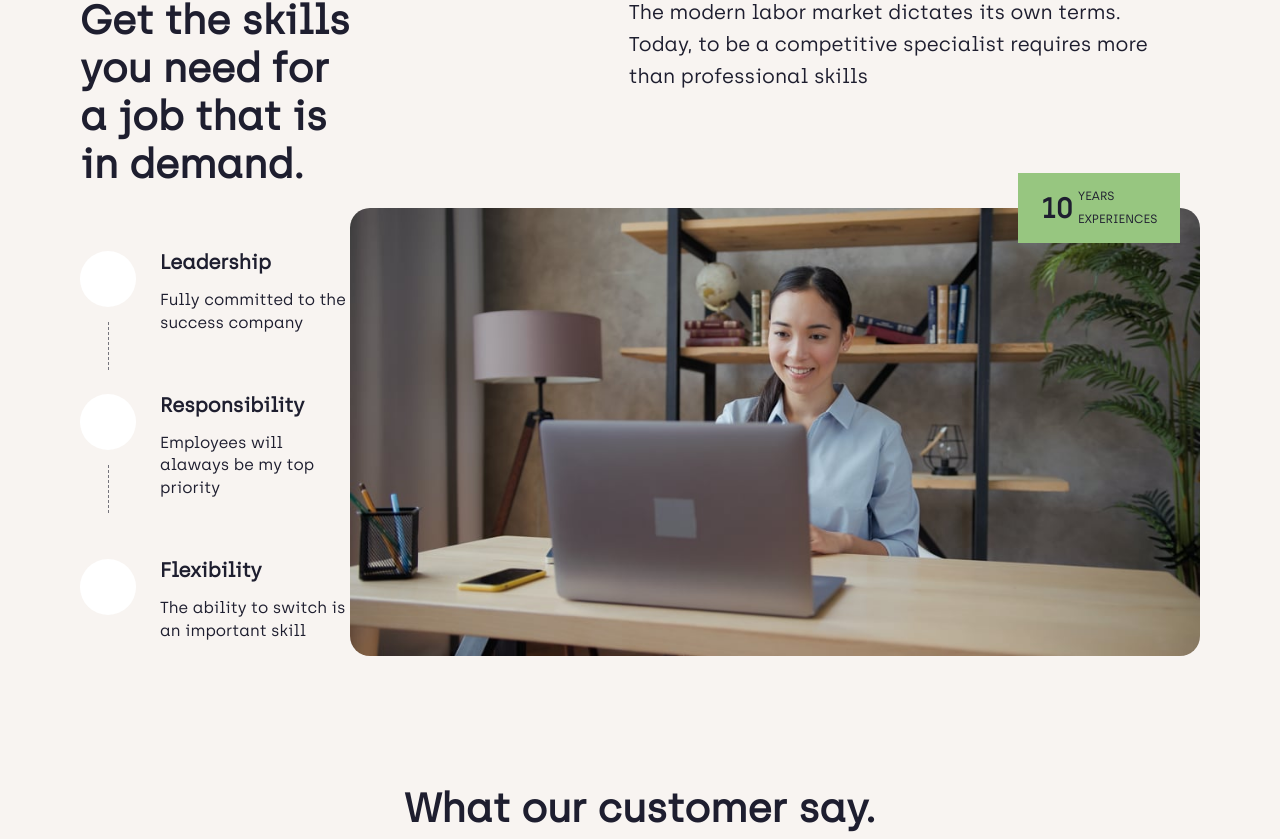
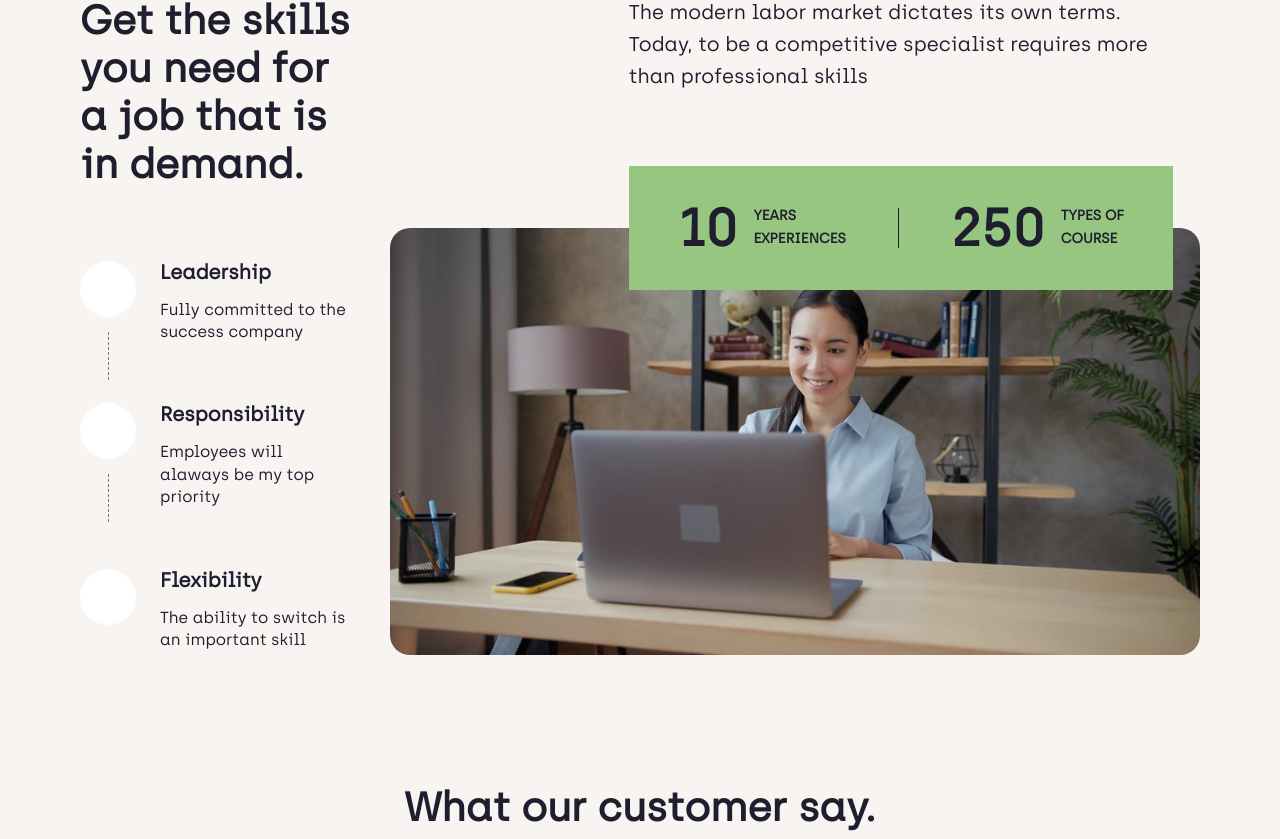
Before and after one commit to MathisHumbert/react-clone-skillex-website, a React (Create React App) app: page / in a window 1280 px wide. Shown: the part 1501-2340 px from the top of the page. Built offline with nearby package versions, Linux system fonts and the light colour scheme.

Commit message:
desktop style almost done

```diff
--- a/src/sections/Contact_Footer/Contact.js
+++ b/src/sections/Contact_Footer/Contact.js
@@ -98,5 +98,16 @@ const Wrapper = styled.article`
       font-size: 16px;
     }
   }
+
+  @media (min-width: 998px) {
+    flex-direction: row;
+    gap: 0;
+    align-items: center;
+    justify-content: space-between;
+
+    ul {
+      column-gap: 4rem;
+    }
+  }
 `;
 export default Contact;
--- /dev/null
+++ b/src/sections/Skills/Block.js
@@ -0,0 +1,65 @@
+import React from 'react';
+import styled from 'styled-components';
+
+const Block = () => {
+  return (
+    <Wrapper>
+      <div className="first">
+        <h2>10</h2>
+        <p>
+          years <br /> experiences
+        </p>
+      </div>
+      <div className="bar"></div>
+      <div className="second">
+        <h2>250</h2>
+        <p>
+          types of <br /> course
+        </p>
+      </div>
+    </Wrapper>
+  );
+};
+
+const Wrapper = styled.div`
+  display: none;
+  align-items: center;
+  justify-content: center;
+  background: var(--green-color);
+  width: 544px;
+  height: 124px;
+  gap: 52px;
+  position: absolute;
+  top: 0;
+  transform: translateY(-50%);
+  right: calc(4vw - 24px);
+
+  .first,
+  .second {
+    display: flex;
+    align-items: center;
+    gap: 16px;
+  }
+
+  .bar {
+    width: 1px;
+    height: 40px;
+    background: var(--primary-color);
+  }
+
+  h2 {
+    font-size: 52px;
+  }
+
+  p {
+    font-size: 14px;
+    text-transform: uppercase;
+    font-weight: 700;
+  }
+
+  @media (min-width: 998px) {
+    display: flex;
+  }
+`;
+
+export default Block;
--- a/src/sections/Skills/Content.js
+++ b/src/sections/Skills/Content.js
@@ -26,6 +26,12 @@ const Wrapper = styled.div`
     grid-template-columns: auto auto;
     align-items: center;
     justify-items: center;
+    gap: 40px;
+    margin-top: 20px;
+  }
+
+  @media (min-width: 1220px) {
+    margin-top: 40px;
   }
 `;
 export default Content;
--- a/src/sections/Skills/Slider.js
+++ b/src/sections/Skills/Slider.js
@@ -7,9 +7,10 @@ const Slider = () => {
   let trigger = true;
 
   const slider = () => {
-    console.log('passed');
+    if (window.innerWidth >= 998) return;
     const firstY = first.current.getBoundingClientRect().y;
     const secondY = second.current.getBoundingClientRect().y;
+
     if (firstY > secondY) {
       second.current.style.opacity = 1;
       first.current.style.transform = 'translateY(100%)';
@@ -33,12 +34,12 @@ const Slider = () => {
     }
   };
 
-  // useEffect(() => {
-  //   let sliderTimeout = setInterval(() => {
-  //     slider();
-  //   }, 3000);
-  //   return () => clearInterval(sliderTimeout);
-  // }, [trigger]);
+  useEffect(() => {
+    let sliderTimeout = setInterval(() => {
+      slider();
+    }, 3000);
+    return () => clearInterval(sliderTimeout);
+  }, [trigger]);
 
   return (
     <Wrapper className="content">
@@ -88,6 +89,7 @@ const Wrapper = styled.div`
     p {
       font-size: 12px;
       text-transform: uppercase;
+      line-height: 12px;
     }
   }
 
@@ -95,6 +97,10 @@ const Wrapper = styled.div`
     transform: translateY(-100%);
     opacity: 0;
   }
+
+  @media (min-width: 998px) {
+    display: none;
+  }
 `;
 
 export default Slider;
--- a/src/sections/Skills/Video.js
+++ b/src/sections/Skills/Video.js
@@ -1,6 +1,7 @@
 import React from 'react';
 import styled from 'styled-components';
 import img from '../../images/1290604435-1a41ad0506cf2496dab491080f83e4dff26dc61eec8bf5f23.jpeg';
+import Block from './Block';
 import Slider from './Slider';
 
 const Video = () => {
@@ -8,6 +9,7 @@ const Video = () => {
     <Wrapper>
       <img src={img} alt="main-img" />
       <Slider />
+      <Block />
     </Wrapper>
   );
 };
@@ -16,11 +18,13 @@ const Wrapper = styled.article`
   width: 100%;
   height: 100%;
   position: relative;
+  border-radius: var(--radius);
 
   img {
     width: 100%;
     height: 60%;
     border-radius: var(--radius);
+    object-fit: cover;
   }
 
   .content {
```
